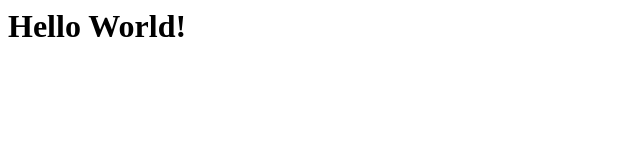
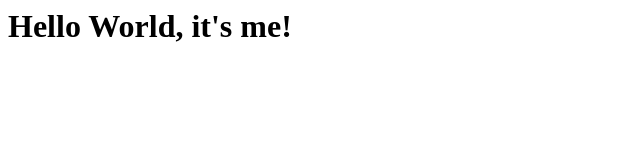
Before and after one commit to ab52/code-first-girls-spring-course, a plain HTML site: page index.html in a window 1280 px wide. Shown: the whole page, without its empty margins (0-640 px from the left). Drawn offline with Linux system fonts and the light colour scheme.

Commit message:
Update index.html

```diff
--- a/index.html
+++ b/index.html
@@ -1 +1 @@
-<h1>Hello World!</h1>
+<h1>Hello World, it's me!</h1>
```
